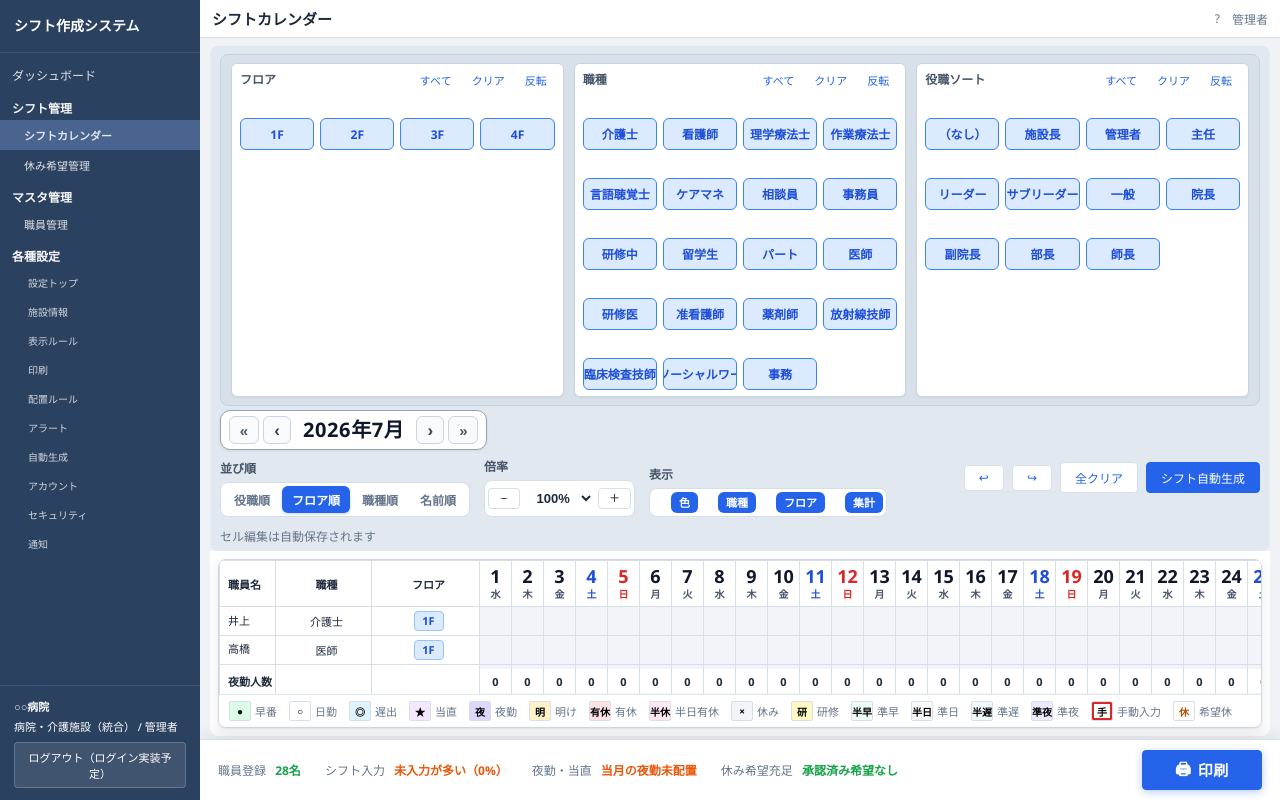
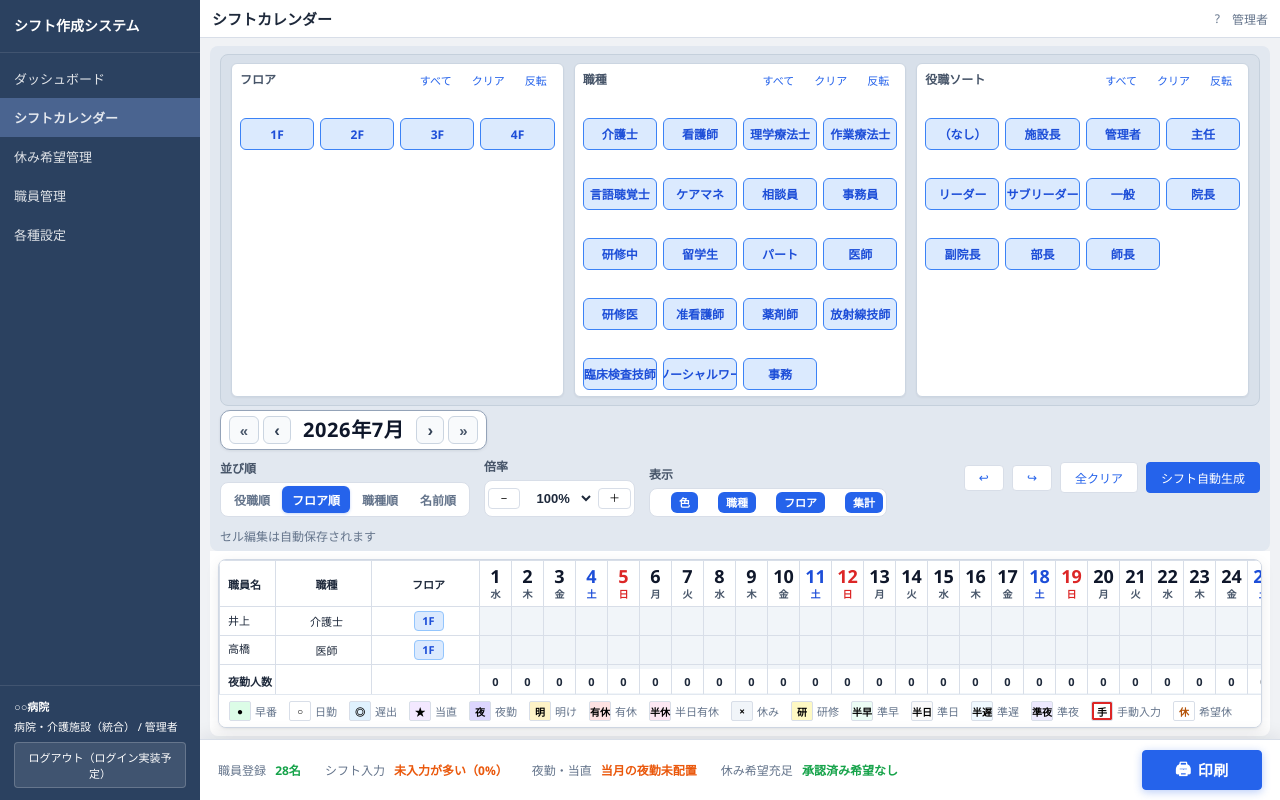
Before and after one commit to Yuri-Rin01/shift-manager, a FastAPI app: page / in a window 1280 px wide. Run offline with FastAPI, Linux system fonts and the light colour scheme; data comes from the database, SQL or seed files in the repository; data that the repository does not hold is empty; parts of the project's set-up code (start-up, migrations or seed data) failed here and were passed over.

Commit message:
Simplify sidebar to five primary destinations
Collapse nested shift/master/settings children into a flat menu. Settings detail panels stay available inside the settings page subnav.

Co-authored-by: Yuri-Rin01 <Yuri-Rin01@users.noreply.github.com>

```diff
--- a/data/navigation.py
+++ b/data/navigation.py
@@ -1,30 +1,12 @@
 from data.routes import ROUTES
-from data.settings_panels import settings_sidebar_links
 
-SETTINGS_SECTION_LINKS = settings_sidebar_links()
-
+# サイドバーは主要画面のみ。設定の細区分は /settings 内サブナビで扱う。
 MENU = [
     {"label": "ダッシュボード", "key": "dashboard"},
-    {
-        "label": "シフト管理",
-        "key": "shift",
-        "children": [
-            {"label": "シフトカレンダー", "key": "calendar"},
-            {"label": "休み希望管理", "key": "leave-request"},
-        ],
-    },
-    {
-        "label": "マスタ管理",
-        "key": "master",
-        "children": [
-            {"label": "職員管理", "key": "staff"},
-        ],
-    },
-    {
-        "label": "各種設定",
-        "key": "settings",
-        "children": SETTINGS_SECTION_LINKS,
-    },
+    {"label": "シフトカレンダー", "key": "calendar"},
+    {"label": "休み希望管理", "key": "leave-request"},
+    {"label": "職員管理", "key": "staff"},
+    {"label": "各種設定", "key": "settings"},
 ]
 
 
@@ -35,7 +17,7 @@ def _with_href(item: dict) -> dict:
     return entry
 
 
-def _is_settings_group_active(active_key: str) -> bool:
+def _is_settings_active(active_key: str) -> bool:
     return active_key == "settings" or active_key.startswith("settings-")
 
 
@@ -43,16 +25,8 @@ def get_sidebar(active_key: str) -> list[dict]:
     menu = []
     for item in MENU:
         entry = _with_href(item)
-        if item.get("children"):
-            children = []
-            for child in item["children"]:
-                child_entry = {**_with_href(child), "active": child["key"] == active_key}
-                children.append(child_entry)
-            entry["children"] = children
-            if item.get("key") == "settings":
-                entry["active"] = _is_settings_group_active(active_key)
-            else:
-                entry["active"] = any(child["active"] for child in children)
+        if item.get("key") == "settings":
+            entry["active"] = _is_settings_active(active_key)
         else:
             entry["active"] = item.get("key") == active_key
         menu.append(entry)
--- a/static/css/style.css
+++ b/static/css/style.css
@@ -76,10 +76,10 @@ body {
 
 .nav-item {
   display: block;
-  padding: 7px 12px;
+  padding: 10px 14px;
   color: rgba(255, 255, 255, 0.85);
   text-decoration: none;
-  font-size: 12px;
+  font-size: 13px;
 }
 
 .nav-item:hover {
@@ -89,28 +89,6 @@ body {
 .nav-item.active {
   background: var(--sidebar-active);
   font-weight: 600;
-}
-
-.nav-group-title {
-  padding: 8px 12px 3px;
-  font-size: 12px;
-  font-weight: 600;
-  color: rgba(255, 255, 255, 0.95);
-}
-
-.nav-child {
-  padding-left: 24px;
-  font-size: 11px;
-}
-
-.nav-settings-child {
-  padding-left: 28px;
-  font-size: 10px;
-  color: rgba(255, 255, 255, 0.78);
-}
-
-.nav-settings-child.active {
-  color: #fff;
 }
 
 .sidebar-footer {
--- a/templates/dashboard/index.html
+++ b/templates/dashboard/index.html
@@ -5,7 +5,7 @@
   <meta charset="UTF-8">
   <meta name="viewport" content="width=device-width, initial-scale=1.0">
   <title>ダッシュボード - {{ facility_name }}</title>
-  <link rel="stylesheet" href="/static/css/style.css?v=29">
+  <link rel="stylesheet" href="/static/css/style.css?v=49">
 </head>
 <body>
   <div class="app">
--- a/templates/index.html
+++ b/templates/index.html
@@ -5,7 +5,7 @@
   <meta charset="UTF-8">
   <meta name="viewport" content="width=device-width, initial-scale=1.0">
   <title>シフト作成システム{% if facility_name %} - {{ facility_name }}{% endif %}</title>
-  <link rel="stylesheet" href="/static/css/style.css?v=45">
+  <link rel="stylesheet" href="/static/css/style.css?v=49">
 </head>
 <body>
   <div class="app">
--- a/templates/leave_requests/index.html
+++ b/templates/leave_requests/index.html
@@ -4,7 +4,7 @@
   <meta charset="UTF-8">
   <meta name="viewport" content="width=device-width, initial-scale=1.0">
   <title>休み希望管理 - {{ facility_name }}</title>
-  <link rel="stylesheet" href="/static/css/style.css?v=32">
+  <link rel="stylesheet" href="/static/css/style.css?v=49">
   <link rel="stylesheet" href="/static/css/leave_requests.css?v=1">
 </head>
 <body>
--- a/templates/partials/sidebar.html
+++ b/templates/partials/sidebar.html
@@ -4,14 +4,7 @@
   </div>
   <nav class="sidebar-nav">
     {% for item in sidebar_menu %}
-      {% if item.children %}
-        <div class="nav-group-title">{{ item.label }}</div>
-        {% for child in item.children %}
-          <a href="{{ child.href }}" class="nav-item nav-child{% if item.key == 'settings' %} nav-settings-child{% endif %}{% if child.active %} active{% endif %}">{{ child.label }}</a>
-        {% endfor %}
-      {% else %}
-        <a href="{{ item.href }}" class="nav-item{% if item.active %} active{% endif %}">{{ item.label }}</a>
-      {% endif %}
+      <a href="{{ item.href }}" class="nav-item{% if item.active %} active{% endif %}">{{ item.label }}</a>
     {% endfor %}
   </nav>
   <div class="sidebar-footer">
--- a/templates/settings/index.html
+++ b/templates/settings/index.html
@@ -4,7 +4,7 @@
   <meta charset="UTF-8">
   <meta name="viewport" content="width=device-width, initial-scale=1.0">
   <title>各種設定 - {{ facility_name }}</title>
-  <link rel="stylesheet" href="/static/css/style.css?v=34">
+  <link rel="stylesheet" href="/static/css/style.css?v=49">
 </head>
 <body>
   <div class="app">
--- a/templates/staff/index.html
+++ b/templates/staff/index.html
@@ -4,7 +4,7 @@
   <meta charset="UTF-8">
   <meta name="viewport" content="width=device-width, initial-scale=1.0">
   <title>職員管理 - {{ facility_name }}</title>
-  <link rel="stylesheet" href="/static/css/style.css?v=31">
+  <link rel="stylesheet" href="/static/css/style.css?v=49">
 </head>
 <body>
   <div class="app">
```
Also changed, not shown: data/settings_panels.py (+0 -11 lines).
